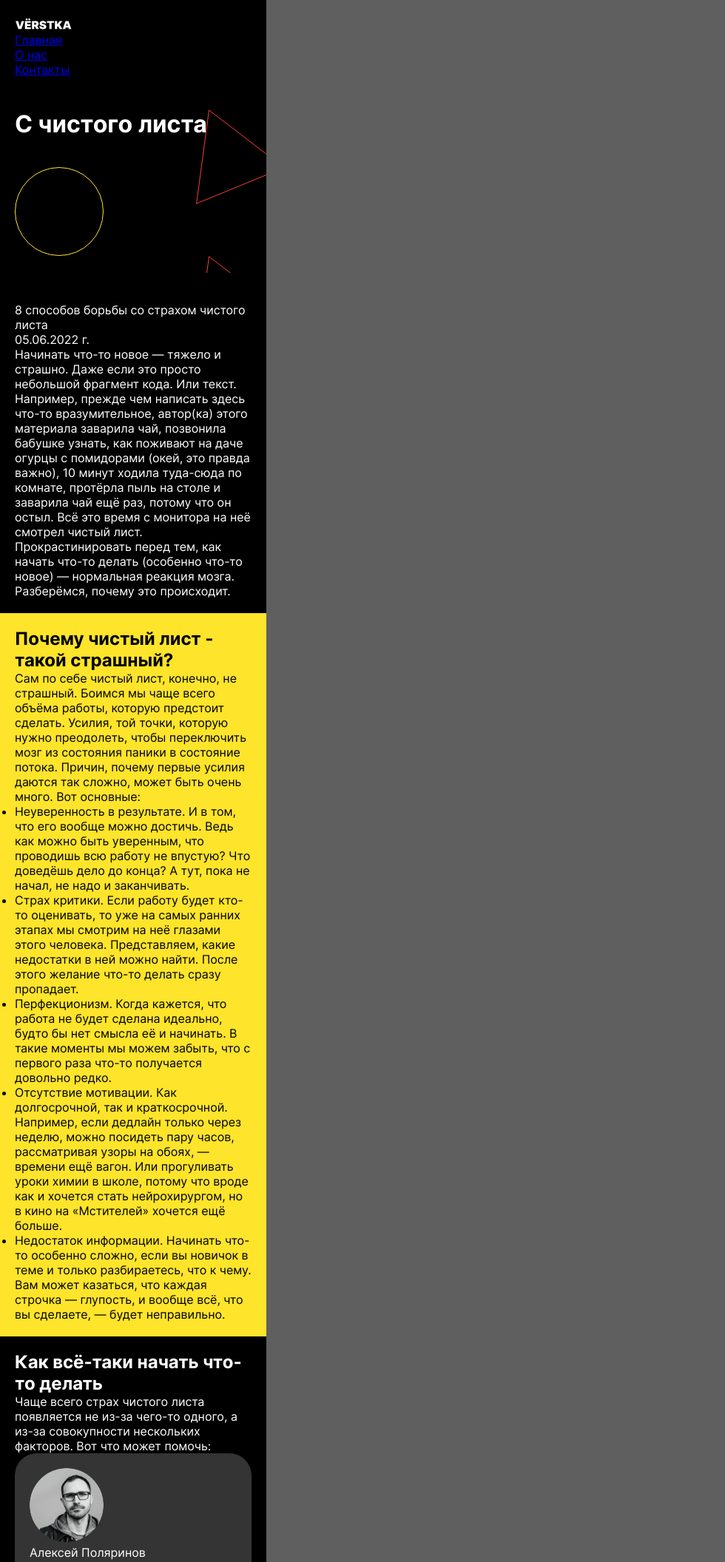
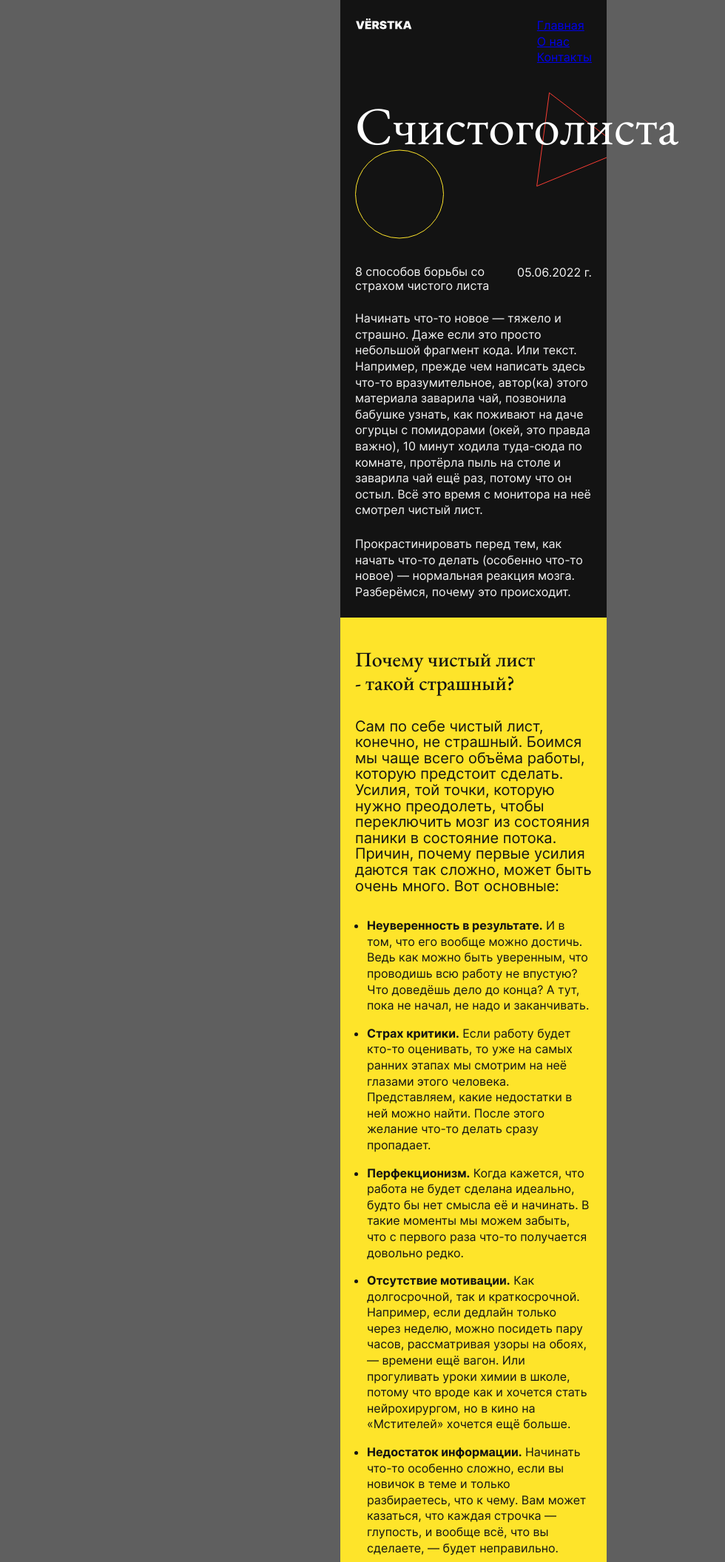
Before and after one commit to IvanProkoshin/s-chistogo-lista, a plain HTML site: page index.html in a window 1280 px wide. Shown: the top 2112 px of the page at 74% size, without its empty margins (0-980 px from the left). Drawn offline with Linux system fonts and the light colour scheme; files whose address does not match are found by name.

Commit message:
web page modified

```diff
--- a/index.html
+++ b/index.html
@@ -10,93 +10,105 @@
   </head>
   <body class="page">
     <header class="content-section content-section_theme_dark header">
-      <img src="./images/logo.svg" alt="Логотип" class="logo" />
-      <nav class="navigation">
-        <ul class="navigation-list">
-          <li>
-            <a href="#">Главная</a>
+      <a href="#" class="header__logo">
+        <img src="./images/logo.svg" alt="Логотип" class="header__logo-image" />
+      </a>
+      <nav class="header__menu">
+        <ul class="header__menu-list">
+          <li class="header__menu-item_active">
+            <a href="#" class="header-menu-link">Главная</a>
           </li>
-          <li>
-            <a href="#">О нас</a>
+          <li class="header__menu-item">
+            <a href="#" class="header-menu-link">О нас</a>
           </li>
-          <li>
-            <a href="#">Контакты</a>
+          <li class="header__menu-item">
+            <a href="#" class="header-menu-link">Контакты</a>
           </li>
         </ul>
       </nav>
     </header>
-    <header class="content-section content-section_theme_dark">
-      <div class="cover">
-        <h1>С чистого листа</h1>
-      </div>
+    <header class="content-section content-section_theme_dark cover">
+      <h1 class="cover__title">
+        <span class="accent-span vertical-top horizontal-left">С</span>
+        <span class="accent-span vertical-center horizontal-center">чистого</span>
+        <span class="accent-span vertical-bottom horizontal-right">листа</span>
+      </h1>
     </header>
     <main>
-      <section class="content-section content-section_theme_dark">
-        <div>
-          <div>
-            <p>8 способов борьбы со страхом чистого листа</p>
-          </div>
-          <div>
-            <p>05.06.2022 г.</p>
-          </div>
+      <section class="content-section content-section_theme_dark intro">
+        <div class="intro__heading">
+          <h2 class="intro__title">8 способов борьбы со страхом чистого листа</h2>
+          <time datetime="2022-06-05" class="intro__date">05.06.2022 г.</time>
         </div>
-        <p>
+        <p class="intro__main-text">
           Начинать что-то новое — тяжело и страшно. Даже если это просто небольшой фрагмент кода. Или текст. Например,
           прежде чем написать здесь что-то вразумительное, автор(ка) этого материала заварила чай, позвонила бабушке
           узнать, как поживают на даче огурцы с помидорами (окей, это правда важно), 10 минут ходила туда-сюда по
           комнате, протёрла пыль на столе и заварила чай ещё раз, потому что он остыл. Всё это время с монитора на неё
           смотрел чистый лист.
         </p>
-        <p>
+        <p class="intro__main-text">
           Прокрастинировать перед тем, как начать что-то делать (особенно что-то новое) — нормальная реакция мозга.
           Разберёмся, почему это происходит.
         </p>
       </section>
-      <section class="content-section content-section_theme_bright">
-        <h2>Почему чистый лист - такой страшный?</h2>
-        <p>
-          Сам по себе чистый лист, конечно, не страшный. Боимся мы чаще всего объёма работы, которую предстоит сделать.
-          Усилия, той точки, которую нужно преодолеть, чтобы переключить мозг из состояния паники в состояние потока.
-          Причин, почему первые усилия даются так сложно, может быть очень много. Вот основные:
-        </p>
-        <ul>
-          <li>
-            Неуверенность в результате. И в том, что его вообще можно достичь. Ведь как можно быть уверенным, что
-            проводишь всю работу не впустую? Что доведёшь дело до конца? А тут, пока не начал, не надо и заканчивать.
+      <section class="content-section content-section_theme_bright reasons">
+        <h2 class="reasons__title">
+          <span class="accent-span vertical-top horizontal-right">Почему чистый лист</span>
+          <span class="accent-span vertical-bottom horizontal-left">- такой страшный?</span>
+        </h2>
+        <div class="reasons__main-text">
+          <p>
+            Сам по себе чистый лист, конечно, не страшный. Боимся мы чаще всего объёма работы, которую предстоит
+            сделать. Усилия, той точки, которую нужно преодолеть, чтобы переключить мозг из состояния паники в состояние
+            потока. Причин, почему первые усилия даются так сложно, может быть очень много. Вот основные:
+          </p>
+        </div>
+        <ul class="reasons__list">
+          <li class="reasons__list-item">
+            <span class="reasons__list-accent">Неуверенность в результате.</span> И в том, что его вообще можно достичь.
+            Ведь как можно быть уверенным, что проводишь всю работу не впустую? Что доведёшь дело до конца? А тут, пока
+            не начал, не надо и заканчивать.
           </li>
-          <li>
-            Страх критики. Если работу будет кто-то оценивать, то уже на самых ранних этапах мы смотрим на неё глазами
-            этого человека. Представляем, какие недостатки в ней можно найти. После этого желание что-то делать сразу
-            пропадает.
+          <li class="reasons__list-item">
+            <span class="reasons__list-accent">Страх критики.</span> Если работу будет кто-то оценивать, то уже на самых
+            ранних этапах мы смотрим на неё глазами этого человека. Представляем, какие недостатки в ней можно найти.
+            После этого желание что-то делать сразу пропадает.
           </li>
-          <li>
-            Перфекционизм. Когда кажется, что работа не будет сделана идеально, будто бы нет смысла её и начинать. В
-            такие моменты мы можем забыть, что с первого раза что-то получается довольно редко.
+          <li class="reasons__list-item">
+            <span class="reasons__list-accent">Перфекционизм.</span> Когда кажется, что работа не будет сделана
+            идеально, будто бы нет смысла её и начинать. В такие моменты мы можем забыть, что с первого раза что-то
+            получается довольно редко.
           </li>
-          <li>
-            Отсутствие мотивации. Как долгосрочной, так и краткосрочной. Например, если дедлайн только через неделю,
-            можно посидеть пару часов, рассматривая узоры на обоях, — времени ещё вагон. Или прогуливать уроки химии в
-            школе, потому что вроде как и хочется стать нейрохирургом, но в кино на «Мстителей» хочется ещё больше.
+          <li class="reasons__list-item">
+            <span class="reasons__list-accent">Отсутствие мотивации.</span> Как долгосрочной, так и краткосрочной.
+            Например, если дедлайн только через неделю, можно посидеть пару часов, рассматривая узоры на обоях, —
+            времени ещё вагон. Или прогуливать уроки химии в школе, потому что вроде как и хочется стать нейрохирургом,
+            но в кино на «Мстителей» хочется ещё больше.
           </li>
-          <li>
-            Недостаток информации. Начинать что-то особенно сложно, если вы новичок в теме и только разбираетесь, что к
-            чему. Вам может казаться, что каждая строчка — глупость, и вообще всё, что вы сделаете, — будет неправильно.
+          <li class="reasons__list-item">
+            <span class="reasons__list-accent">Недостаток информации.</span> Начинать что-то особенно сложно, если вы
+            новичок в теме и только разбираетесь, что к чему. Вам может казаться, что каждая строчка — глупость, и
+            вообще всё, что вы сделаете, — будет неправильно.
           </li>
         </ul>
       </section>
-      <section class="content-section content-section_theme_dark">
-        <h2>Как всё-таки начать что-то делать</h2>
-        <p>
+      <section class="content-section content-section_theme_dark how-to">
+        <h2 class="how-to__title">
+          <span class="accent-span vertical-top horizontal-right">Как всё-таки начать</span>
+          <span class="accent-span vertical-bottom horizontal-left">что-то делать</span>
+        </h2>
+        <p class="now-to__main-text">
           Чаще всего страх чистого листа появляется не из-за чего-то одного, а из-за совокупности нескольких факторов.
           Вот что может помочь:
         </p>
         <article class="card card_theme_dark">
-          <div>
-            <img src="./images/polyarinov.png" alt="Алексей Поляринов" class="portrait" />
-            <p>Алексей Поляринов</p>
+          <div class="card__author">
+            <img src="./images/polyarinov.png" alt="Алексей Поляринов" class="card__author-photo" />
+            <p class="card__author-name">Алексей Поляринов</p>
           </div>
-          <h3>Начать любыми словами</h3>
-          <p>
+          <h3 class="card__title">Начать любыми словами</h3>
+          <p class="card__main-text">
             Любыми — без шуток. Если не верите нам, посмотрите, например, чем открывается эссе Алексея Поляринова «Чарли
             Кауфман: расширение пространства». Можно и менее радикально. Главное, чтобы пустую страницу начали заполнять
             символы. Получится своеобразная ловушка для мозга: он видит, что вы уже начали что-то делать, и ему
@@ -104,8 +116,8 @@
           </p>
         </article>
         <article class="card card_theme_bright">
-          <h3>Поставить перед собой рамку для фотографии</h3>
-          <p>
+          <h3 class="card__title">Поставить перед собой рамку для фотографии</h3>
+          <p class="card__main-text">
             Самую обычную: 10 на 15 сантиметров. Уже от одного ощущения, что предстоит работа над большой и сложной
             задачей, может пропасть всякое желание за неё браться. В такие моменты хорошо помогает загнать задачу в
             рамки — в прямом смысле. Сосредоточьтесь на том, чтобы заполнить только пространство 10х15 сантиметров. Что
@@ -113,12 +125,12 @@
           </p>
         </article>
         <article class="card card_theme_dark">
-          <div>
-            <img src="./images/bunin.png" alt="Иван Бунин" class="portrait" />
-            <p>Иван Бунин</p>
+          <div class="author">
+            <img src="./images/bunin.png" alt="Иван Бунин" class="card__author-photo" />
+            <p class="card__author-name">Иван Бунин</p>
           </div>
-          <h3>Сделать из задачи рутину</h3>
-          <p>
+          <h3 class="card__title">Сделать из задачи рутину</h3>
+          <p class="card__main-text">
             «Писать стихи нужно каждый день, подобно тому как скрипач или пианист непременно должен каждый день без
             пропусков по нескольку часов играть на своём инструменте. В противном случае ваш талант неизбежно оскудеет,
             высохнет, подобно колодцу, откуда долгое время не берут воду. А о чём писать? О чём угодно. Если у вас в
@@ -130,7 +142,7 @@
     </main>
     <footer class="content-section content-section_theme_dark footer">
       <div>© VЁRSTKA</div>
-      <ul class="contacts-list">
+      <ul class="footer__contacts-list">
         <li>
           <a href="https://vk.com">ВК</a>
         </li>
--- a/styles/style.css
+++ b/styles/style.css
@@ -19,70 +19,255 @@ blockquote {
 .page {
   background-color: #5f5f5f;
 
-  font-family: "Inter";
+  font-family: 'Inter';
   font-weight: 400;
-}
 
-.logo {
-  height: 15.43px;
-  width: 78.45px;
-}
-.cover {
-  width: 340px;
-  height: 221px;
-
-  background-image: url(../images/cover.svg);
-}
-
-.navigation-list {
-  list-style: none;
+  line-height: 135%;
 }
 
 .content-section {
   box-sizing: border-box;
+
   width: 360px;
   padding: 20px;
+
+  margin: 0 auto;
+}
+
+.header {
+  display: flex;
+}
+
+.header__logo-image {
+  height: 15.43px;
+  width: 78.45px;
+
+  margin-right: auto;
+}
+
+.header__menu {
+  margin-left: auto;
+}
+
+.header__menu-list {
+  list-style: none;
+}
+
+.header__menu-item {
+  text-decoration: none;
+}
+
+.header__menu-item_active {
+  text-decoration: none;
+}
+
+.header__menu-link {
 }
 
 .content-section_theme_dark {
-  background-color: black;
-  color: white;
+  background-color: #131313;
+  color: #f5f5f5;
 }
 
 .content-section_theme_bright {
   background-color: #fee42a;
-  color: black;
+  color: #131313;
 }
 
 .header {
   padding: 24px 20px;
 }
 
+.cover {
+  height: 221px;
+  background-image: url(../images/cover.svg);
+  background-repeat: no-repeat;
+  background-position: bottom right;
+  background-size: 340px 221px;
+}
+
+.cover__title {
+  font-family: 'EB Garamond';
+  font-size: 72px;
+  font-weight: 400;
+  color: #ffffff;
+  line-height: 100%;
+
+  display: flex;
+  justify-content: space-between;
+}
+
+.accent-span {
+  display: block;
+}
+
+.vertical-top {
+}
+
+.vertical-center {
+}
+
+.vertical-bottom {
+}
+
+.horizontal-left {
+}
+
+.horizontal-center {
+}
+
+.horizontal-right {
+}
+
+.intro {
+  padding: 24px 20px 24px;
+  display: flex;
+  flex-wrap: wrap;
+  row-gap: 24px;
+}
+
+.intro__heading {
+  display: flex;
+}
+
+.intro__title {
+  font-family: 'Inter';
+  font-size: 16px;
+  font-weight: 400;
+  line-height: 120%;
+}
+
+.intro__date {
+  white-space: nowrap;
+}
+
+.intro__main-text {
+}
+
+.reasons {
+  padding: 40px 20px 39px;
+  display: flex;
+  flex-wrap: wrap;
+  row-gap: 32px;
+}
+
+.reasons__title {
+  font-family: 'EB Garamond';
+  font-size: 28px;
+  font-weight: 500;
+
+  line-height: 115%;
+}
+
+.reasons__main-text {
+  font-family: 'Inter';
+  font-size: 20px;
+  font-weight: 400;
+}
+
+.reasons__list {
+  list-style: disc outside;
+  padding-left: 16px;
+
+  font-family: 'Inter';
+  font-size: 16px;
+  font-weight: 400;
+
+  display: flex;
+  flex-wrap: wrap;
+  row-gap: 16px;
+}
+
+.reasons__list-item {
+}
+
+.reasons__list-accent {
+  font-weight: 700;
+}
+
+.how-to {
+  padding: 40px 20px 60px;
+
+  display: flex;
+  flex-wrap: wrap;
+  row-gap: 32px;
+}
+
+.how-to__title {
+  font-family: 'EB Garamond';
+  font-size: 28px;
+  font-weight: 500;
+
+  line-height: 115%;
+}
+
+.now-to__main-text {
+}
+
 .card {
   padding: 20px;
   border-radius: 30px;
+
+  display: flex;
+  flex-wrap: wrap;
+  row-gap: 8px;
 }
 
 .card_theme_dark {
   background-color: #343434;
-  color: white;
+  color: #f5f5f5;
 }
 
 .card_theme_bright {
   background-color: #fee42a;
-  color: black;
+  color: #131313;
 }
 
-.portrait {
+.card__author {
+}
+
+.card__author-photo {
   height: 100px;
   width: 100px;
   border-radius: 50px;
+  margin-bottom: 8px;
+}
+
+.card__author-name {
+  font-family: 'Inter';
+  font-size: 16px;
+  font-weight: 700;
+}
+
+.card__title {
+  font-family: 'EB Garamond';
+  font-size: 22px;
+  font-weight: 500;
+}
+
+.card__main-text {
+  font-family: 'Inter';
+  font-size: 16px;
+  font-weight: 400;
 }
 
 .footer {
   border-top: 1px solid #fee42a;
+  padding: 20px;
+
+  display: flex;
 }
 
-.contacts-list {
+.footer__contacts-list {
   list-style: none;
+  columns: 2;
+
+  font-family: 'Inter';
+  font-size: 14px;
+  font-weight: 400;
+
+  margin-left: auto;
+
+  display: flex;
+  column-gap: 16px;
 }
```
